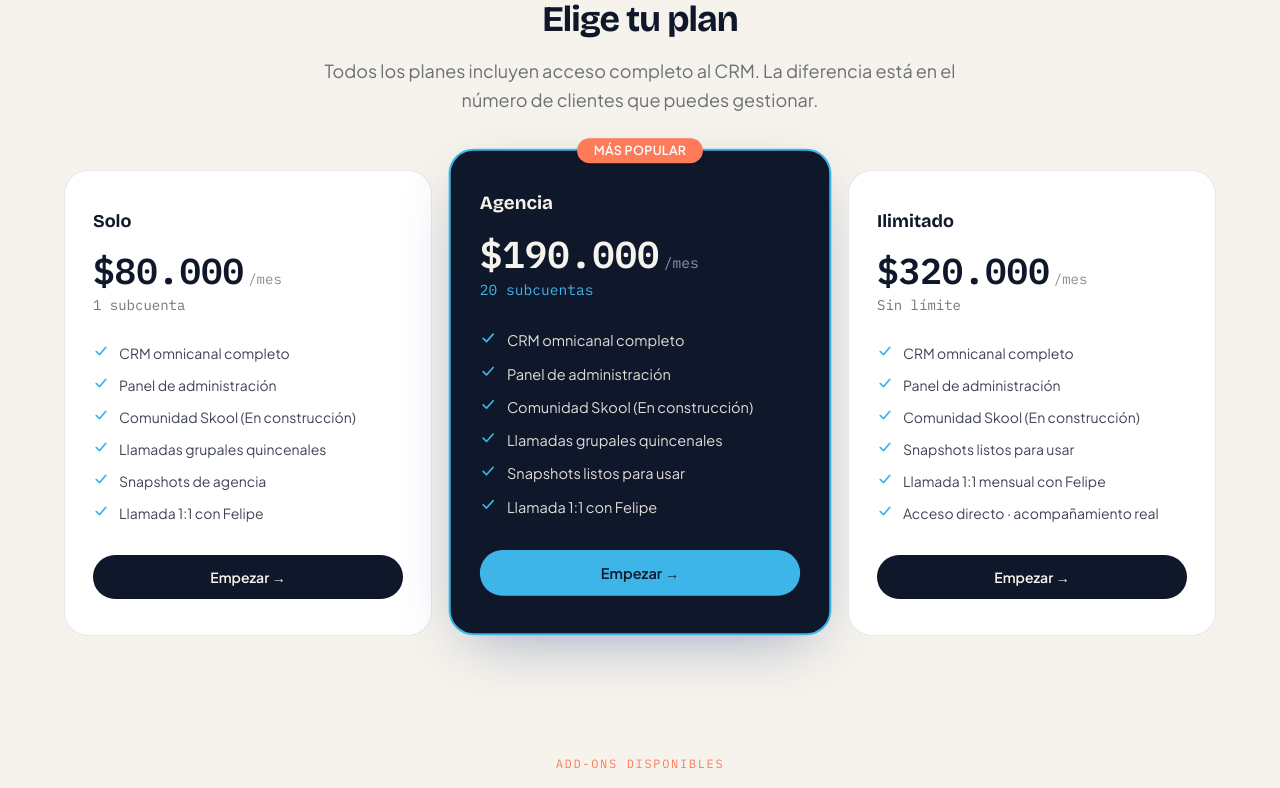
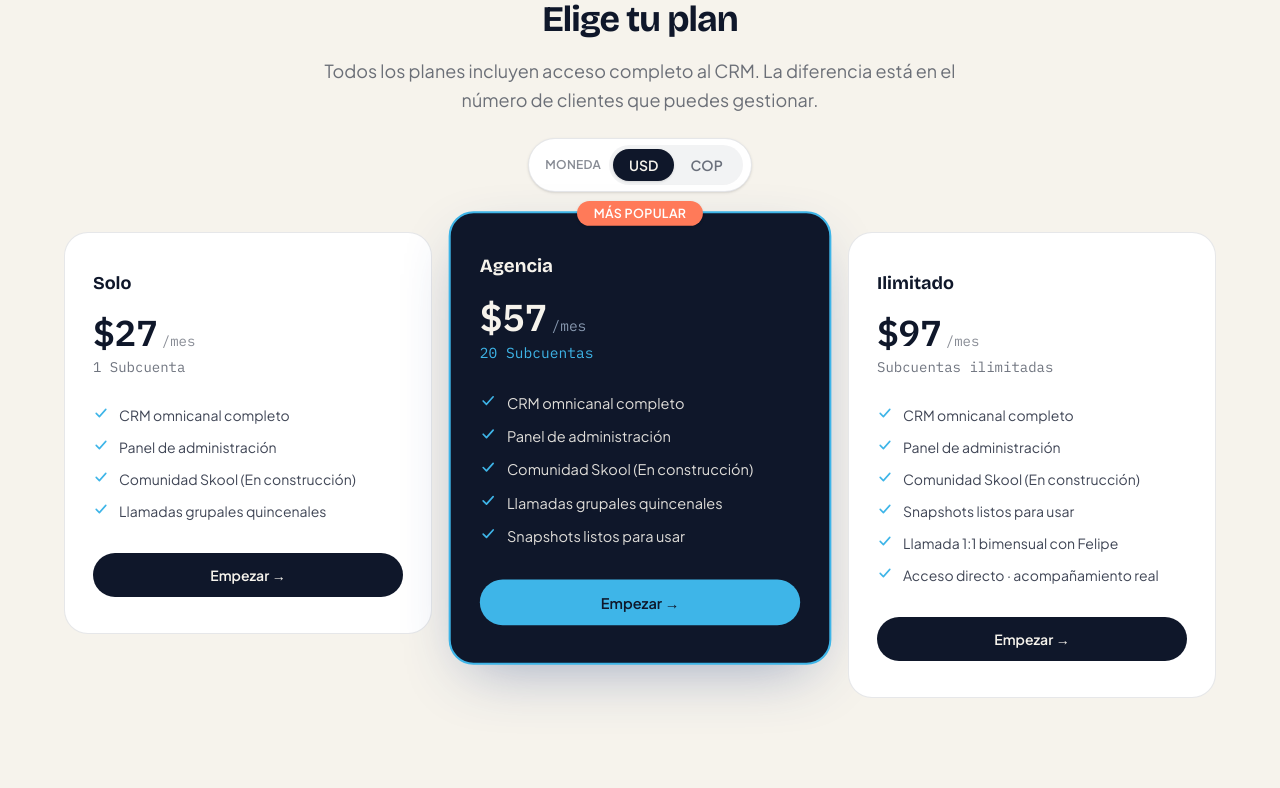
Before and after one commit to Andres-Cuellar/reseller-gestify, a Next.js app: page / in a window 1280 px wide. Shown: the part 3538-4326 px from the top of the page. Built offline with nearby package versions, Linux system fonts and the light colour scheme.

Commit message:
se agrega usd

```diff
--- a/components/Pricing.tsx
+++ b/components/Pricing.tsx
@@ -1,51 +1,52 @@
 "use client";
 
 import { motion } from "framer-motion";
+import { useState } from "react";
 import RevealOnScroll from "./RevealOnScroll";
+
+type Currency = "USD" | "COP";
 
 const plans = [
   {
     name: "Solo",
-    price: "80.000",
-    subaccounts: "1 subcuenta",
+    prices: { USD: "27", COP: "80.000" },
+    subaccounts: "1 Subcuenta",
     popular: false,
-    href: "https://mpago.la/1aV17pC",
+    hrefs: { USD: "https://whop.com/gestify-reseller/20subs-copy/", COP: "https://mpago.la/1aV17pC" },
     features: [
       "CRM omnicanal completo",
       "Panel de administración",
       "Comunidad Skool (En construcción)",
       "Llamadas grupales quincenales",
-      "Snapshots de agencia",
-      "Llamada 1:1 con Felipe",
+
     ],
   },
   {
     name: "Agencia",
-    price: "190.000",
-    subaccounts: "20 subcuentas",
+    prices: { USD: "57", COP: "190.000" },
+    subaccounts: "20 Subcuentas",
     popular: true,
-    href: "https://www.mercadopago.com.co/subscriptions/checkout?preapproval_plan_id=f122679cd2504ebf8c38f53f2ffa055a",
+    hrefs: { USD: "https://whop.com/gestify-reseller/20subs", COP: "https://www.mercadopago.com.co/subscriptions/checkout?preapproval_plan_id=f122679cd2504ebf8c38f53f2ffa055a" },
     features: [
       "CRM omnicanal completo",
       "Panel de administración",
       "Comunidad Skool (En construcción)",
       "Llamadas grupales quincenales",
       "Snapshots listos para usar",
-      "Llamada 1:1 con Felipe",
     ],
   },
   {
     name: "Ilimitado",
-    price: "320.000",
-    subaccounts: "Sin límite",
+    prices: { USD: "97", COP: "320.000" },
+    subaccounts: "Subcuentas ilimitadas",
     popular: false,
-    href: "https://mpago.la/2Pv5J4f",
+    hrefs: { USD: "https://whop.com/gestify-reseller/gestify-reseller-ilimitadas/", COP: "https://mpago.la/2Pv5J4f" },
     features: [
       "CRM omnicanal completo",
       "Panel de administración",
       "Comunidad Skool (En construcción)",
       "Snapshots listos para usar",
-      "Llamada 1:1 mensual con Felipe",
+      "Llamada 1:1 bimensual con Felipe",
       "Acceso directo · acompañamiento real",
     ],
   },
@@ -69,13 +70,15 @@ function CheckIcon() {
 }
 
 export default function Pricing() {
+  const [currency, setCurrency] = useState<Currency>("USD");
+
   return (
     <section
       id="precios"
       className="bg-paper px-5 py-20 text-ink sm:px-8 sm:py-28"
     >
       <div className="mx-auto max-w-6xl">
-        <RevealOnScroll className="mx-auto mb-14 max-w-2xl text-center">
+        <RevealOnScroll className="mx-auto mb-6 max-w-2xl text-center">
           <h2 className="font-display text-3xl font-bold tracking-tight text-ink sm:text-4xl">
             Elige tu plan
           </h2>
@@ -84,6 +87,40 @@ export default function Pricing() {
             está en el número de clientes que puedes gestionar.
           </p>
         </RevealOnScroll>
+
+        <div className="mb-10 flex justify-center">
+          <div className="inline-flex items-center gap-2 rounded-full border border-ink/10 bg-white px-2 py-1.5 shadow-sm">
+            <span className="hidden pl-2 text-xs font-semibold uppercase tracking-wide text-ink/50 sm:inline">
+              Moneda
+            </span>
+            <div className="flex rounded-full bg-ink/5 p-1">
+              <button
+                type="button"
+                onClick={() => setCurrency("USD")}
+                aria-pressed={currency === "USD"}
+                className={`rounded-full px-4 py-1.5 text-sm font-semibold transition-all ${
+                  currency === "USD"
+                    ? "bg-ink text-paper shadow-sm"
+                    : "text-ink/60 hover:text-ink"
+                }`}
+              >
+                USD
+              </button>
+              <button
+                type="button"
+                onClick={() => setCurrency("COP")}
+                aria-pressed={currency === "COP"}
+                className={`rounded-full px-4 py-1.5 text-sm font-semibold transition-all ${
+                  currency === "COP"
+                    ? "bg-ink text-paper shadow-sm"
+                    : "text-ink/60 hover:text-ink"
+                }`}
+              >
+                COP
+              </button>
+            </div>
+          </div>
+        </div>
 
         <div className="grid grid-cols-1 items-start gap-6 lg:grid-cols-3">
           {plans.map((plan, i) => (
@@ -110,7 +147,7 @@ export default function Pricing() {
 
               <div className="mt-4 flex items-baseline gap-1">
                 <span className="font-data text-4xl font-bold">
-                  ${plan.price}
+                  ${plan.prices[currency]}
                 </span>
                 <span
                   className={`font-data text-sm ${plan.popular ? "text-mist" : "text-ink/50"}`}
@@ -138,7 +175,7 @@ export default function Pricing() {
               </ul>
 
               <a
-                href={plan.href}
+                href={plan.hrefs[currency]}
                 className={
                   plan.popular
                     ? "mt-8 block rounded-full bg-accent px-6 py-3 text-center text-sm font-semibold text-ink transition-transform hover:scale-[1.03] hover:bg-accent-light active:scale-95"
```
Also changed, not shown: .atl/.skill-registry.cache.json, .atl/skill-registry.md.
